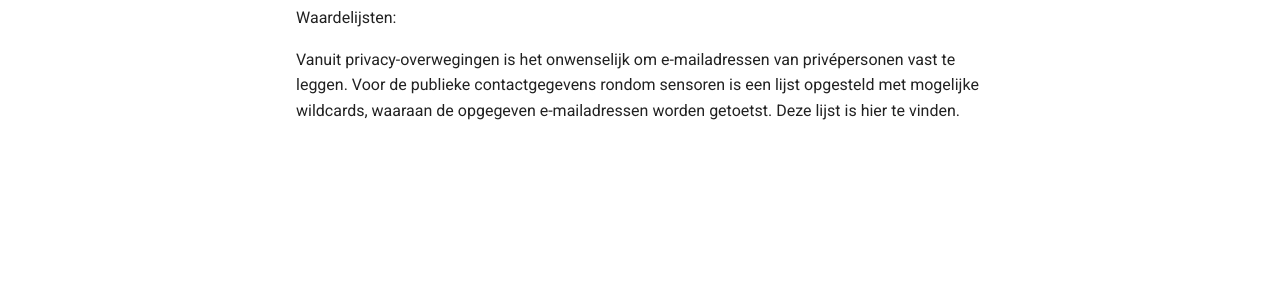
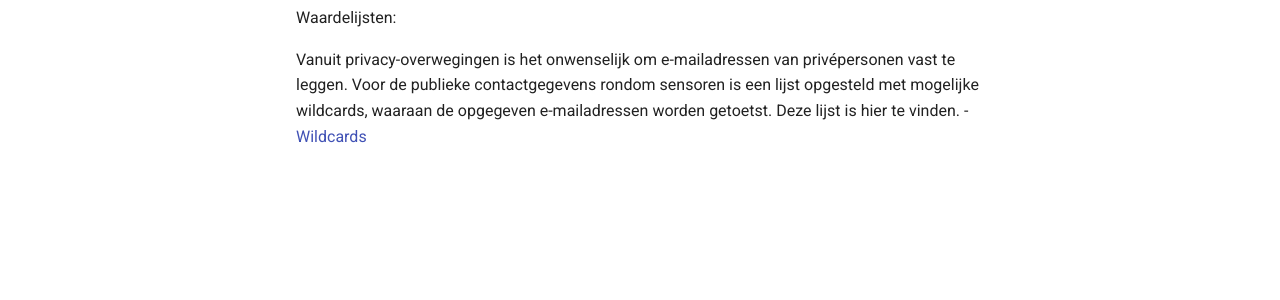
Before and after one commit to kadaster-labs/sensrnet-home, an MkDocs documentation site: the page built from docs/DocumentationNL.md, in a window 1280 px wide. Shown: the part 539-839 px from the top of the page. Built offline with MkDocs 1.6.1 and Material for MkDocs 9.7.7, drawn with Linux system fonts in a browser that asks for light colours; comment, search, counter and statistics services are not loaded.

Commit message:
Update DocumentationNL.md

```diff
--- a/docs/DocumentationNL.md
+++ b/docs/DocumentationNL.md
@@ -13,3 +13,4 @@ Op verzoek van gemeenten die al wat langer bezig zijn met het registreren van se
 Waardelijsten:
 
 Vanuit privacy-overwegingen is het onwenselijk om e-mailadressen van privépersonen vast te leggen. Voor de publieke contactgegevens rondom sensoren is een lijst opgesteld met mogelijke wildcards, waaraan de opgegeven e-mailadressen worden getoetst. Deze lijst is hier te vinden.
+- [Wildcards](WildcardsEmail.md)
```
